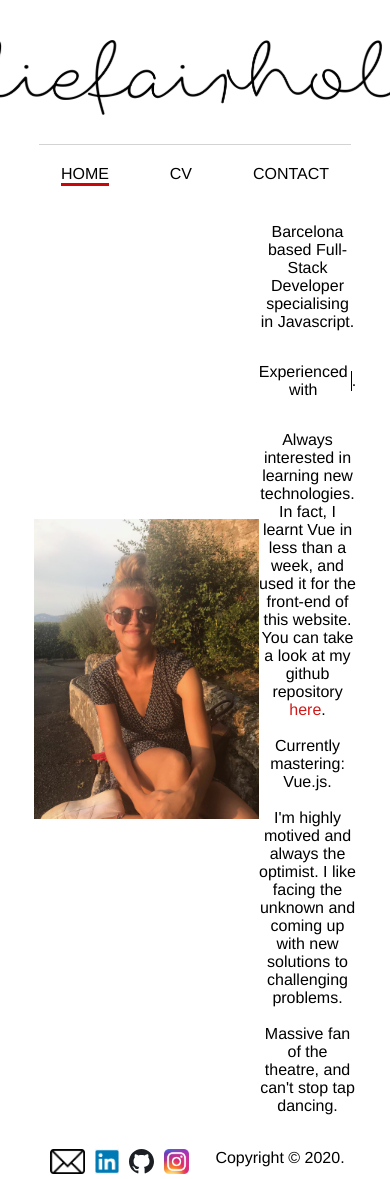
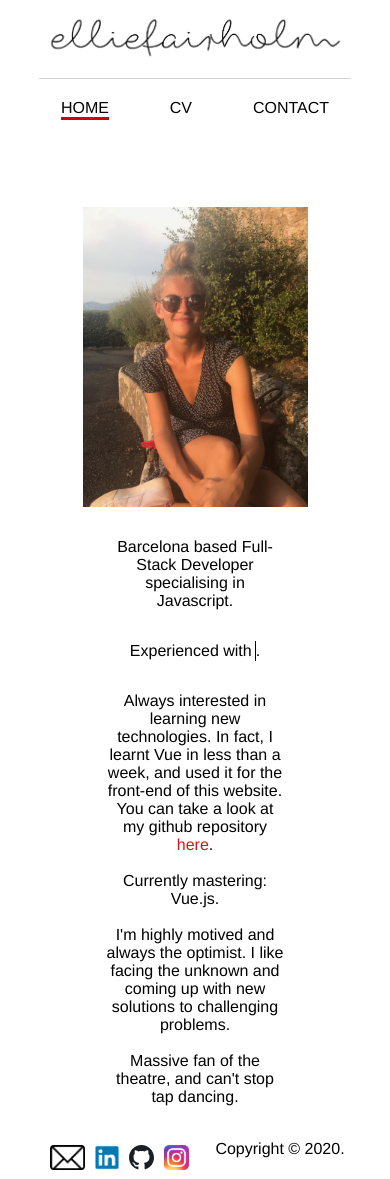
Before and after one commit to elliefairholm/personal-website, a Vue app: page / in a window 390 px wide. Built offline with nearby package versions, Linux system fonts and the light colour scheme.

Commit message:
feat: mvp mobile reeady

```diff
--- a/src/components/container/file.vue
+++ b/src/components/container/file.vue
@@ -29,6 +29,5 @@ export default {
 .file {
   width: 80%;
   box-shadow: 0px 2px 6px rgba(186, 186, 186, 0.25);
-  margin-top: 40px;
 }
 </style>
--- a/src/components/container/footer.vue
+++ b/src/components/container/footer.vue
@@ -41,7 +41,16 @@ export default {
   height: 25px;
 }
 
+.logo-links {
+  display: flex;
+  align-items: center;
+}
+
 .logo-links > * {
   margin: 5px;
 }
+
+.copyright {
+  text-align: center;
+}
 </style>
--- a/src/components/container/navbar.vue
+++ b/src/components/container/navbar.vue
@@ -1,7 +1,7 @@
 <template>
   <div class="navbar">
     <div class="header-logo-container">
-      <img style="width:auto" src="../../assets/name.png" alt="Ellie Fairholm Logo" />
+      <img class="logo" src="../../assets/name.png" alt="Ellie Fairholm Logo" />
     </div>
     <div class="sections">
       <router-link
@@ -70,4 +70,10 @@ export default {
 .router-link-exact-active {
   border-bottom: 3px #c70808 solid;
 }
+
+@media screen and (max-width: 750px) {
+  .logo {
+    width: 100%;
+  }
+}
 </style>
--- a/src/components/presentational/homepage-info-tile.vue
+++ b/src/components/presentational/homepage-info-tile.vue
@@ -65,4 +65,18 @@ export default {
   text-decoration: none;
   color: #d11919;
 }
+
+@media screen and (max-width: 750px) {
+  .homepage-info {
+    display: flex;
+    flex-direction: column;
+    align-items: center;
+    /* padding: 5% 10%;
+  justify-content: space-evenly; */
+  }
+
+  .profile-picture-container {
+    margin-bottom: 5%;
+  }
+}
 </style>
--- a/src/router/contact-page.vue
+++ b/src/router/contact-page.vue
@@ -96,4 +96,15 @@ export default {
 .icon {
   height: 50px;
 }
+
+@media screen and (max-width: 750px) {
+  .contact-section {
+    display: flex;
+    flex-direction: column-reverse;
+    align-items: center;
+    justify-content: flex-end; /* grid-template-columns: 1fr 1fr; */
+    /* grid-template-rows: 1fr; */
+    /* height: 65vh; */
+  }
+}
 </style>
--- a/src/router/cv-page.vue
+++ b/src/router/cv-page.vue
@@ -53,9 +53,16 @@ export default {
   display: flex;
   flex-direction: column;
   align-items: center;
+  margin-top: 2.5%;
 }
 .download-button {
   margin-top: 5%;
   text-decoration: none;
 }
+
+@media screen and (max-width: 750px) {
+  .cv-section {
+    width: 100%;
+  }
+}
 </style>
```
